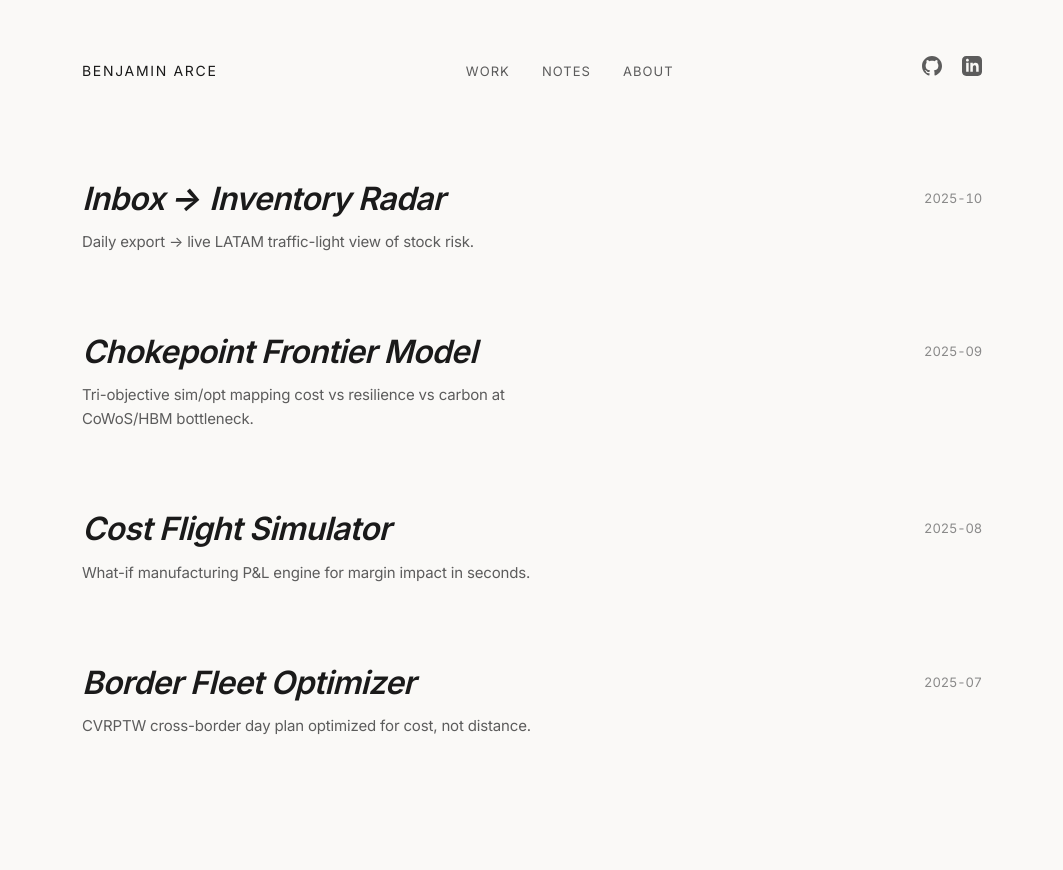
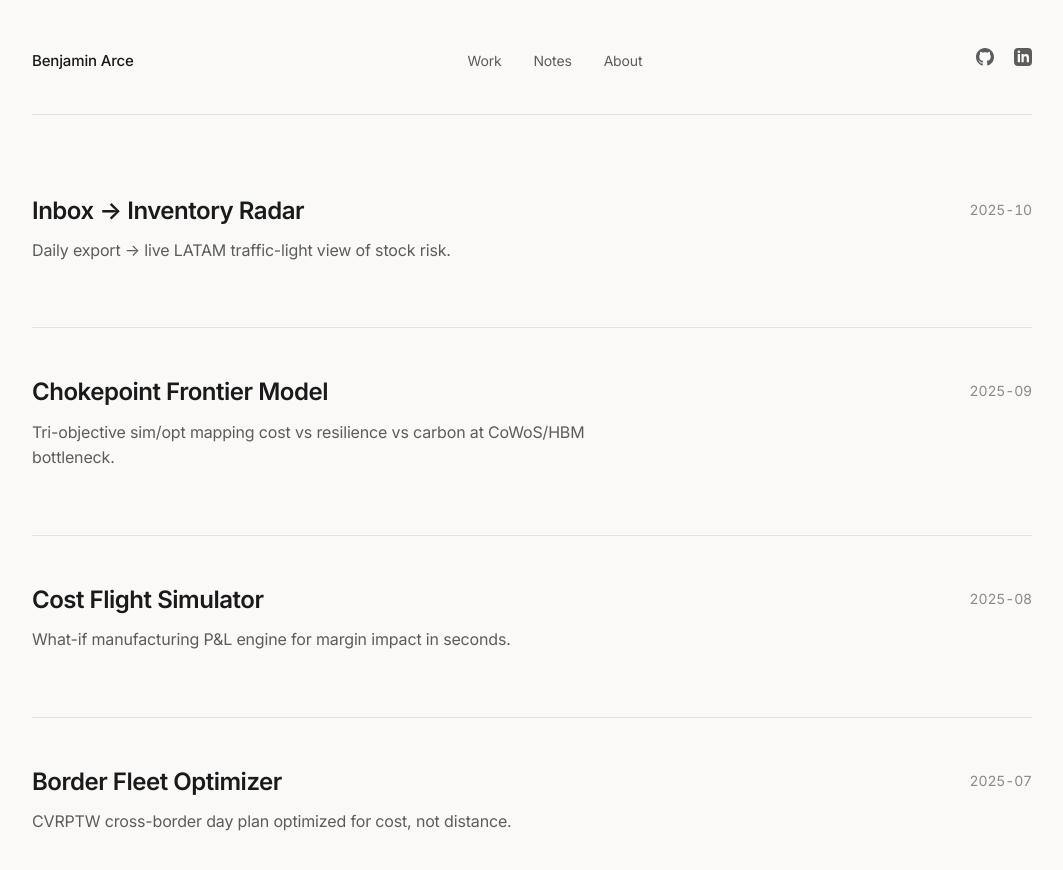
Before and after one commit to benjaminarce-cloud/arcev2-portfolio, a Next.js app: page / in a window 1280 px wide. Shown: the top 870 px of the page, without its empty margins (108-1171 px from the left). Built offline with nearby package versions, Linux system fonts and the light colour scheme.

Commit message:
Update page.tsx

```diff
--- a/src/app/page.tsx
+++ b/src/app/page.tsx
@@ -29,57 +29,76 @@ const projects = [
 
 export default function HomePage() {
   return (
-    <div style={{ minHeight: "100vh", padding: "0 64px", maxWidth: 900, margin: "0 auto" }}>
-      <header style={{
-        paddingTop: 48,
-        paddingBottom: 96,
+    <div
+      style={{
+        minHeight: "100vh",
+        backgroundColor: "var(--bg)",
+      }}
+    >
+      <div
+        style={{
+          maxWidth: 1000,
+          margin: "0 auto",
+          padding: "0 48px",
+        }}
+      >
+        {/* Header */}
+        <header
+          style={{
+            paddingTop: 40,
+            paddingBottom: 40,
             display: "flex",
-        alignItems: "baseline",
-        justifyContent: "space-between"
-      }}>
+            alignItems: "center",
+            justifyContent: "space-between",
+            borderBottom: "1px solid var(--hair)",
+          }}
+        >
           <Link
             href="/"
             style={{
-            fontSize: 14,
-            letterSpacing: "0.12em",
-            textTransform: "uppercase" as const,
-            color: "var(--text)"
+              fontSize: 15,
+              fontWeight: 500,
+              color: "var(--text)",
+              letterSpacing: "-0.01em",
             }}
           >
             Benjamin Arce
           </Link>
 
-        <nav style={{ display: "flex", alignItems: "baseline", gap: 32 }}>
+          <nav style={{ display: "flex", alignItems: "center", gap: 32 }}>
             <Link
               href="/work"
               style={{
-              fontSize: 13,
-              letterSpacing: "0.08em",
-              textTransform: "uppercase" as const,
-              color: "var(--muted)"
+                fontSize: 14,
+                color: "var(--muted)",
+                transition: "color 0.15s ease",
               }}
+              onMouseEnter={(e) => (e.currentTarget.style.color = "var(--text)")}
+              onMouseLeave={(e) => (e.currentTarget.style.color = "var(--muted)")}
             >
               Work
             </Link>
             <Link
               href="/notes"
               style={{
-              fontSize: 13,
-              letterSpacing: "0.08em",
-              textTransform: "uppercase" as const,
-              color: "var(--muted)"
+                fontSize: 14,
+                color: "var(--muted)",
+                transition: "color 0.15s ease",
               }}
+              onMouseEnter={(e) => (e.currentTarget.style.color = "var(--text)")}
+              onMouseLeave={(e) => (e.currentTarget.style.color = "var(--muted)")}
             >
               Notes
             </Link>
             <Link
               href="/about"
               style={{
-              fontSize: 13,
-              letterSpacing: "0.08em",
-              textTransform: "uppercase" as const,
-              color: "var(--muted)"
+                fontSize: 14,
+                color: "var(--muted)",
+                transition: "color 0.15s ease",
               }}
+              onMouseEnter={(e) => (e.currentTarget.style.color = "var(--text)")}
+              onMouseLeave={(e) => (e.currentTarget.style.color = "var(--muted)")}
             >
               About
             </Link>
@@ -91,10 +110,12 @@ export default function HomePage() {
               target="_blank"
               rel="noreferrer"
               aria-label="GitHub"
-            style={{ color: "var(--muted)" }}
+              style={{ color: "var(--muted)", transition: "color 0.15s ease" }}
+              onMouseEnter={(e) => (e.currentTarget.style.color = "var(--text)")}
+              onMouseLeave={(e) => (e.currentTarget.style.color = "var(--muted)")}
             >
-            <svg width="20" height="20" viewBox="0 0 24 24" fill="currentColor">
-              <path d="M12 0c-6.626 0-12 5.373-12 12 0 5.302 3.438 9.8 8.207 11.387.599.111.793-.261.793-.577v-2.234c-3.338.726-4.033-1.416-4.033-1.416-.546-1.387-1.333-1.756-1.333-1.756-1.089-.745.083-.729.083-.729 1.205.084 1.839 1.237 1.839 1.237 1.07 1.834 2.807 1.304 3.492.997.107-.775.418-1.305.762-1.604-2.665-.305-5.467-1.334-5.467-5.931 0-1.311.469-2.381 1.236-3.221-.124-.303-.535-1.524.117-3.176 0 0 1.008-.322 3.301 1.23.957-.266 1.983-.399 3.003-.404 1.02.005 2.047.138 3.006.404 2.291-1.552 3.297-1.23 3.297-1.23.653 1.653.242 2.874.118 3.176.77.84 1.235 1.911 1.235 3.221 0 4.609-2.807 5.624-5.479 5.921.43.372.823 1.102.823 2.222v3.293c0 .319.192.694.801.576 4.765-1.589 8.199-6.086 8.199-11.386 0-6.627-5.373-12-12-12z"/>
+              <svg width="18" height="18" viewBox="0 0 24 24" fill="currentColor">
+                <path d="M12 0c-6.626 0-12 5.373-12 12 0 5.302 3.438 9.8 8.207 11.387.599.111.793-.261.793-.577v-2.234c-3.338.726-4.033-1.416-4.033-1.416-.546-1.387-1.333-1.756-1.333-1.756-1.089-.745.083-.729.083-.729 1.205.084 1.839 1.237 1.839 1.237 1.07 1.834 2.807 1.304 3.492.997.107-.775.418-1.305.762-1.604-2.665-.305-5.467-1.334-5.467-5.931 0-1.311.469-2.381 1.236-3.221-.124-.303-.535-1.524.117-3.176 0 0 1.008-.322 3.301 1.23.957-.266 1.983-.399 3.003-.404 1.02.005 2.047.138 3.006.404 2.291-1.552 3.297-1.23 3.297-1.23.653 1.653.242 2.874.118 3.176.77.84 1.235 1.911 1.235 3.221 0 4.609-2.807 5.624-5.479 5.921.43.372.823 1.102.823 2.222v3.293c0 .319.192.694.801.576 4.765-1.589 8.199-6.086 8.199-11.386 0-6.627-5.373-12-12-12z" />
               </svg>
             </a>
             <a
@@ -102,58 +123,81 @@ export default function HomePage() {
               target="_blank"
               rel="noreferrer"
               aria-label="LinkedIn"
-            style={{ color: "var(--muted)" }}
+              style={{ color: "var(--muted)", transition: "color 0.15s ease" }}
+              onMouseEnter={(e) => (e.currentTarget.style.color = "var(--text)")}
+              onMouseLeave={(e) => (e.currentTarget.style.color = "var(--muted)")}
             >
-            <svg width="20" height="20" viewBox="0 0 24 24" fill="currentColor">
-              <path d="M19 0h-14c-2.761 0-5 2.239-5 5v14c0 2.761 2.239 5 5 5h14c2.762 0 5-2.239 5-5v-14c0-2.761-2.238-5-5-5zm-11 19h-3v-11h3v11zm-1.5-12.268c-.966 0-1.75-.79-1.75-1.764s.784-1.764 1.75-1.764 1.75.79 1.75 1.764-.783 1.764-1.75 1.764zm13.5 12.268h-3v-5.604c0-3.368-4-3.113-4 0v5.604h-3v-11h3v1.765c1.396-2.586 7-2.777 7 2.476v6.759z"/>
+              <svg width="18" height="18" viewBox="0 0 24 24" fill="currentColor">
+                <path d="M19 0h-14c-2.761 0-5 2.239-5 5v14c0 2.761 2.239 5 5 5h14c2.762 0 5-2.239 5-5v-14c0-2.761-2.238-5-5-5zm-11 19h-3v-11h3v11zm-1.5-12.268c-.966 0-1.75-.79-1.75-1.764s.784-1.764 1.75-1.764 1.75.79 1.75 1.764-.783 1.764-1.75 1.764zm13.5 12.268h-3v-5.604c0-3.368-4-3.113-4 0v5.604h-3v-11h3v1.765c1.396-2.586 7-2.777 7 2.476v6.759z" />
               </svg>
             </a>
           </div>
         </header>
 
-      <main style={{ paddingBottom: 96 }}>
-        {projects.map((project) => (
+        {/* Main content */}
+        <main style={{ paddingTop: 80, paddingBottom: 120 }}>
+          {projects.map((project, index) => (
             <Link
               key={project.slug}
               href={`/work/${project.slug}`}
-            style={{ display: "block", marginBottom: 64 }}
+              style={{
+                display: "block",
+                paddingTop: index === 0 ? 0 : 48,
+                paddingBottom: 48,
+                borderBottom: index < projects.length - 1 ? "1px solid var(--hair)" : "none",
+              }}
             >
-            <div style={{ display: "flex", justifyContent: "space-between", alignItems: "flex-start", gap: 32 }}>
+              <article
+                style={{
+                  display: "flex",
+                  justifyContent: "space-between",
+                  alignItems: "flex-start",
+                  gap: 48,
+                }}
+              >
                 <div style={{ flex: 1 }}>
-                <h2 style={{
-                  fontFamily: "var(--font-serif)",
-                  fontStyle: "italic",
-                  fontSize: 32,
-                  lineHeight: 1.2,
+                  <h2
+                    style={{
+                      fontSize: 24,
+                      fontWeight: 600,
                       letterSpacing: "-0.02em",
                       color: "var(--text)",
-                  margin: 0
-                }}>
+                      margin: 0,
+                      lineHeight: 1.3,
+                      transition: "color 0.15s ease",
+                    }}
+                    className="project-title"
+                  >
                     {project.title}
                   </h2>
-                <p style={{
+                  <p
+                    style={{
                       marginTop: 12,
-                  fontSize: 15,
+                      fontSize: 16,
                       lineHeight: 1.6,
                       color: "var(--muted)",
-                  maxWidth: "54ch"
-                }}>
+                      maxWidth: "56ch",
+                    }}
+                  >
                     {project.description}
                   </p>
                 </div>
-              <span style={{
-                fontSize: 13,
+                <span
+                  style={{
+                    fontSize: 14,
+                    color: "var(--faint)",
                     fontVariantNumeric: "tabular-nums",
-                color: "var(--faint)",
-                paddingTop: 8,
-                flexShrink: 0
-              }}>
+                    flexShrink: 0,
+                    paddingTop: 4,
+                  }}
+                >
                   {project.date}
                 </span>
-            </div>
+              </article>
             </Link>
           ))}
         </main>
       </div>
+    </div>
   );
 }
```
Lines whose indentation alone changed are shown as unchanged.
